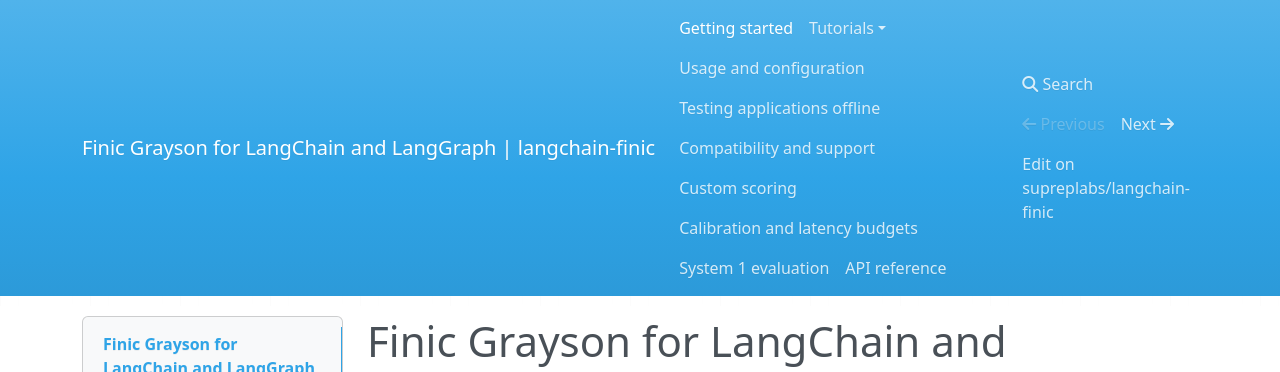
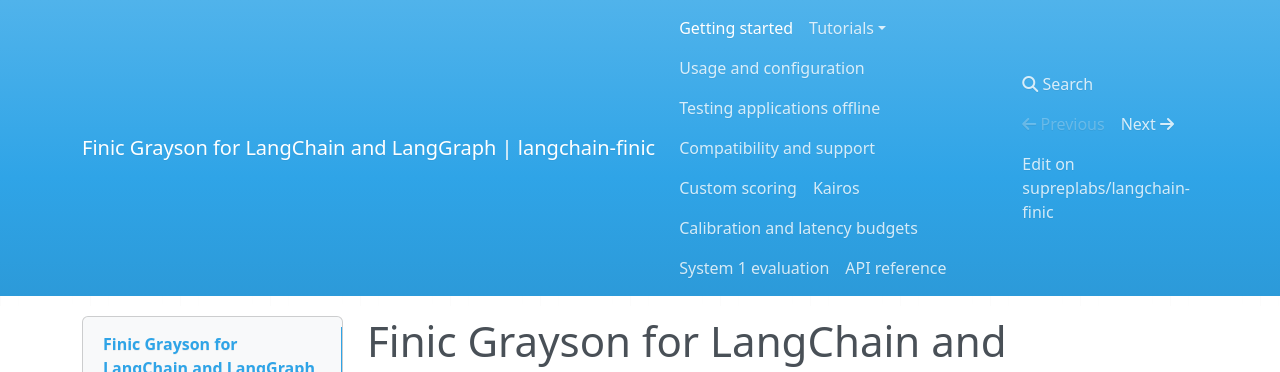
Before and after one commit to supreplabs/langchain-finic, an MkDocs documentation site: the page built from docs/index.md, in a window 1280 px wide. Shown: the top 372 px of the page. Built offline with MkDocs 1.6.1, drawn with Linux system fonts in a browser that asks for light colours; nearby versions of some CDN libraries.

Commit message:
docs: add Kairos guide to navigation

```diff
--- a/mkdocs.yml
+++ b/mkdocs.yml
@@ -19,6 +19,7 @@
   - Testing applications offline: testing.md
   - Compatibility and support: compatibility.md
   - Custom scoring: scoring.md
+  - Kairos: kairos.md
   - Calibration and latency budgets: deployment.md
   - System 1 evaluation: evaluation.md
   - API reference: api.md
```
